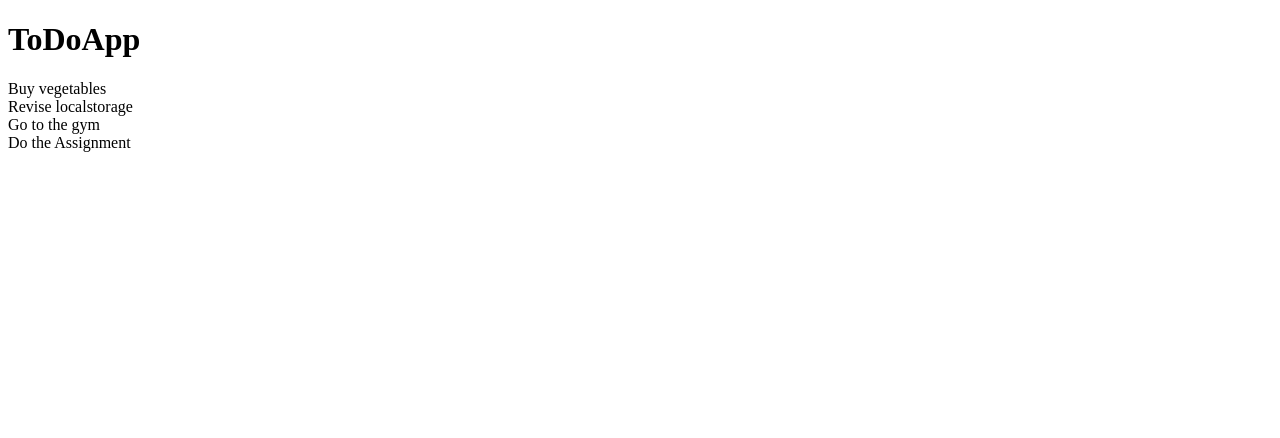
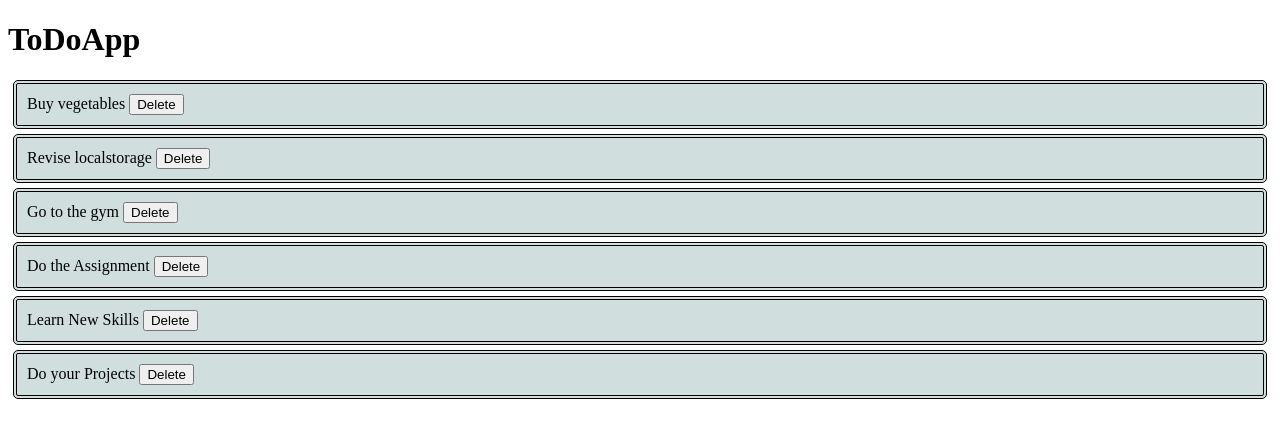
Before and after one commit to Shrushti110/ToDoApp, a plain HTML site: page index.html in a window 1280 px wide. Drawn offline with Linux system fonts and the light colour scheme.

Commit message:
button added

```diff
--- a/index.html
+++ b/index.html
@@ -5,7 +5,13 @@
     <meta name="viewport" content="width=device-width, initial-scale=1.0">
     <title>TODOAPP</title>
     <style>
-
+        .item{
+            border:  4px double black;
+            padding:  10px;
+            margin: 5px;
+            border-radius: 5px;
+            background-color: rgb(208, 222, 222);
+        }
     </style>
 </head>
 <body>
@@ -13,7 +19,7 @@
     <div id="container">
     </div>
     <Script>
-        const tasks = ["Buy vegetables", "Revise localstorage", "Go to the gym", "Do the Assignment"];
+        const tasks = ["Buy vegetables", "Revise localstorage", "Go to the gym", "Do the Assignment", "Learn New Skills", "Do your Projects"];
 
         function loadTasks(){
             const container = document.getElementById('container');
@@ -24,6 +30,7 @@
                 container.innerHTML += `
                 <div class="item">
                     ${task}
+                    <button class= btn>Delete</button>
                 </div>
                 `
             }
```
